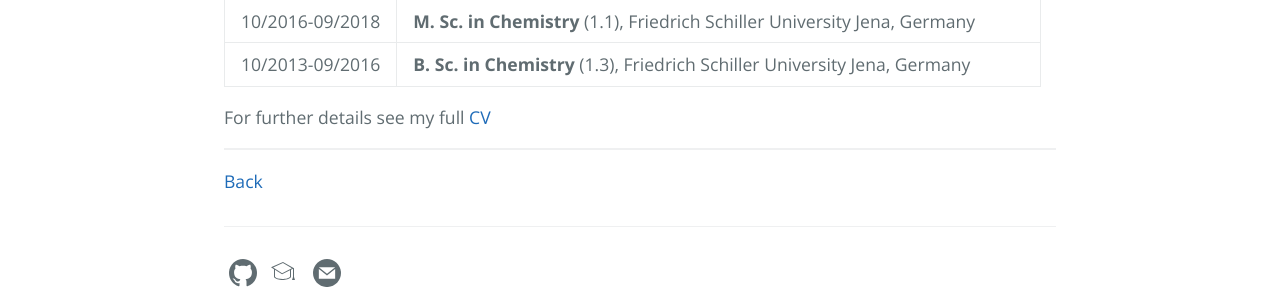
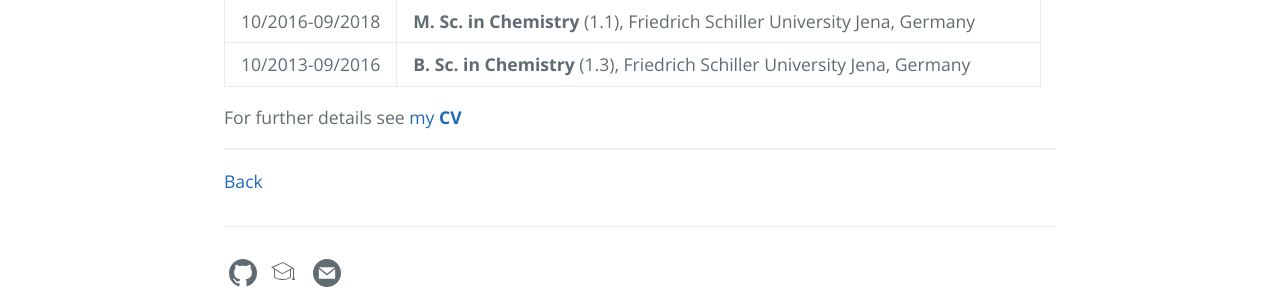
Before and after one commit to carolin-m/carolin-m.github.io, a Jekyll site: the page built from now.md, in a window 1280 px wide. Shown: the part 746-1046 px from the top of the page. Built offline with Jekyll 4.4.1, drawn with Linux system fonts in a browser that asks for light colours.

Commit message:
Update now.md

```diff
--- a/now.md
+++ b/now.md
@@ -20,7 +20,7 @@ ________________
 | 10/2016-09/2018 | **M. Sc. in Chemistry** (1.1), Friedrich Schiller University Jena, Germany |
 | 10/2013-09/2016 | **B. Sc. in Chemistry** (1.3), Friedrich Schiller University Jena, Germany |
 
-For further details see my full [CV]({{ /aboutme.html }})
+For further details see [my **CV**]({{ '/aboutme.html' | absolute_url }})
 
 _________
 
```
